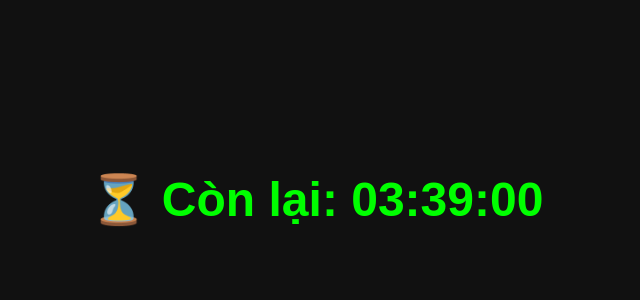
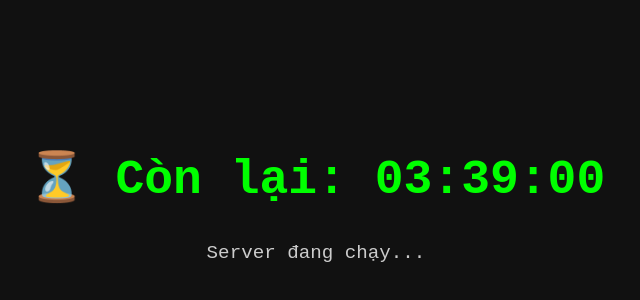
Before and after one commit to NgHuuBan/Countdown, a plain HTML site: page index.html in a window 1280 px wide. Shown: the part 200-500 px from the top of the page, without its empty margins (324-964 px from the left). Drawn offline with Linux system fonts and the light colour scheme; no server answers.

Commit message:
index.html

```diff
--- a/index.html
+++ b/index.html
@@ -2,62 +2,86 @@
 <html lang="vi">
 <head>
   <meta charset="UTF-8" />
-  <meta name="viewport" content="width=device-width, initial-scale=1.0" />
-  <title>Countdown Minecraft Server</title>
+  <meta name="viewport" content="width=device-width, initial-scale=1.0"/>
+  <title>Countdown Server Minecraft</title>
   <style>
     body {
-      font-family: sans-serif;
+      font-family: monospace;
       background: #111;
       color: #0f0;
       display: flex;
+      flex-direction: column;
       align-items: center;
       justify-content: center;
       height: 100vh;
       margin: 0;
-      flex-direction: column;
     }
     h1 {
       font-size: 3rem;
+      margin-bottom: 1rem;
+    }
+    p {
+      font-size: 1.2rem;
+      color: #ccc;
     }
   </style>
 </head>
 <body>
-  <h1 id="countdown">Đang tải...</h1>
+  <h1 id="countdown">⏳ Đang tải...</h1>
+  <p id="status"></p>
 
   <script>
+    const TIMEOUT = 13500; // 3h45p = 13500 giây
+    const startUrl = "https://raw.githubusercontent.com/NgHuuBan/Countdown/main/start.json";
+    const stopUrl = "https://raw.githubusercontent.com/NgHuuBan/Countdown/main/stop.json";
+
+    async function fetchJson(url) {
+      const res = await fetch(url);
+      if (!res.ok) throw new Error("Không tìm thấy " + url);
+      return res.json();
+    }
+
     async function loadCountdown() {
-      const url = "https://raw.githubusercontent.com/NgHuuBan/Countdown/main/start.json";
-      const TIMEOUT = 13500; // 3h45p = 13500 giây
+      try {
+        const stopData = await fetchJson(stopUrl);
+        if (stopData && stopData.stop) {
+          document.getElementById("countdown").textContent = "🛑 Server đã dừng.";
+          const d = new Date(stopData.stop * 1000);
+          document.getElementById("status").textContent = "Thời gian dừng: " + d.toLocaleString();
+          return;
+        }
+      } catch (err) {
+        // Không có stop.json → tiếp tục
+      }
 
       try {
-        const response = await fetch(url);
-        const data = await response.json();
-        const start = data.start;
+        const startData = await fetchJson(startUrl);
+        const start = startData.start;
         const endTime = start + TIMEOUT;
 
-        function updateCountdown() {
+        function updateClock() {
           const now = Math.floor(Date.now() / 1000);
-          let remaining = endTime - now;
+          const remaining = endTime - now;
 
           if (remaining <= 0) {
             document.getElementById("countdown").textContent = "⏰ Đã hết giờ!";
+            document.getElementById("status").textContent = "";
             return;
           }
 
-          const hours = Math.floor(remaining / 3600);
-          const minutes = Math.floor((remaining % 3600) / 60);
-          const seconds = remaining % 60;
+          const h = Math.floor(remaining / 3600);
+          const m = Math.floor((remaining % 3600) / 60);
+          const s = remaining % 60;
 
           document.getElementById("countdown").textContent =
-            `⏳ Còn lại: ${hours.toString().padStart(2, "0")}:${minutes
-              .toString()
-              .padStart(2, "0")}:${seconds.toString().padStart(2, "0")}`;
+            `⏳ Còn lại: ${String(h).padStart(2, '0')}:${String(m).padStart(2, '0')}:${String(s).padStart(2, '0')}`;
         }
 
-        updateCountdown();
-        setInterval(updateCountdown, 1000);
-      } catch (e) {
-        document.getElementById("countdown").textContent = "⚠ Không lấy được thời gian.";
+        updateClock();
+        setInterval(updateClock, 1000);
+        document.getElementById("status").textContent = "Server đang chạy...";
+      } catch (err) {
+        document.getElementById("countdown").textContent = "⚠ Không thể tải dữ liệu.";
       }
     }
 
```
